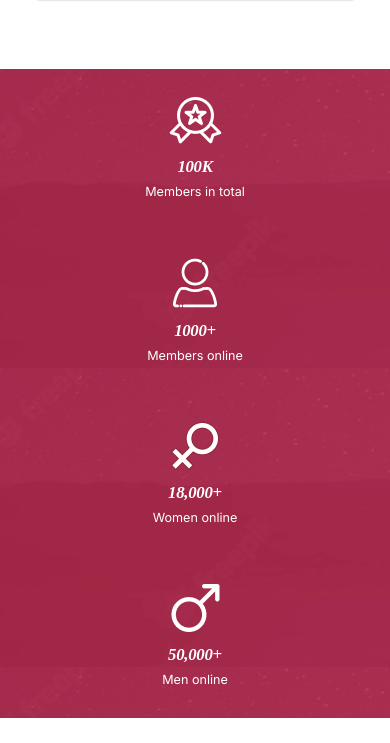
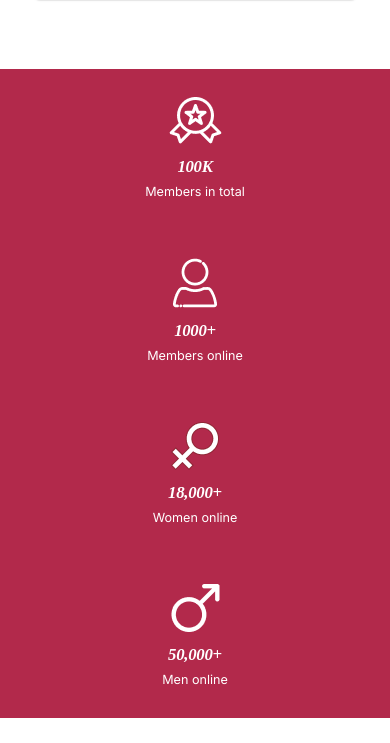
Before and after one commit to aonikpaulalock/Love-Influencers-Project, a plain HTML site: page index.html in a window 390 px wide. Shown: the part 1645-2388 px from the top of the page. Drawn offline with Linux system fonts and the light colour scheme; a web font is replaced by a local one.

Commit message:
aded readme.md

```diff
--- a/Css/style.css
+++ b/Css/style.css
@@ -253,6 +253,7 @@ body {
   height: 299px;
   background: url("../Images/Coupple.png");
   background-color: var(--secondary-color);
+  background-repeat: no-repeat;
   margin-bottom: 5.6rem;
 }
 
@@ -701,6 +702,7 @@ body {
 
   .summary-container {
     height: fit-content;
+    background: var(--secondary-color);
   }
 
   .summary-card {
```
